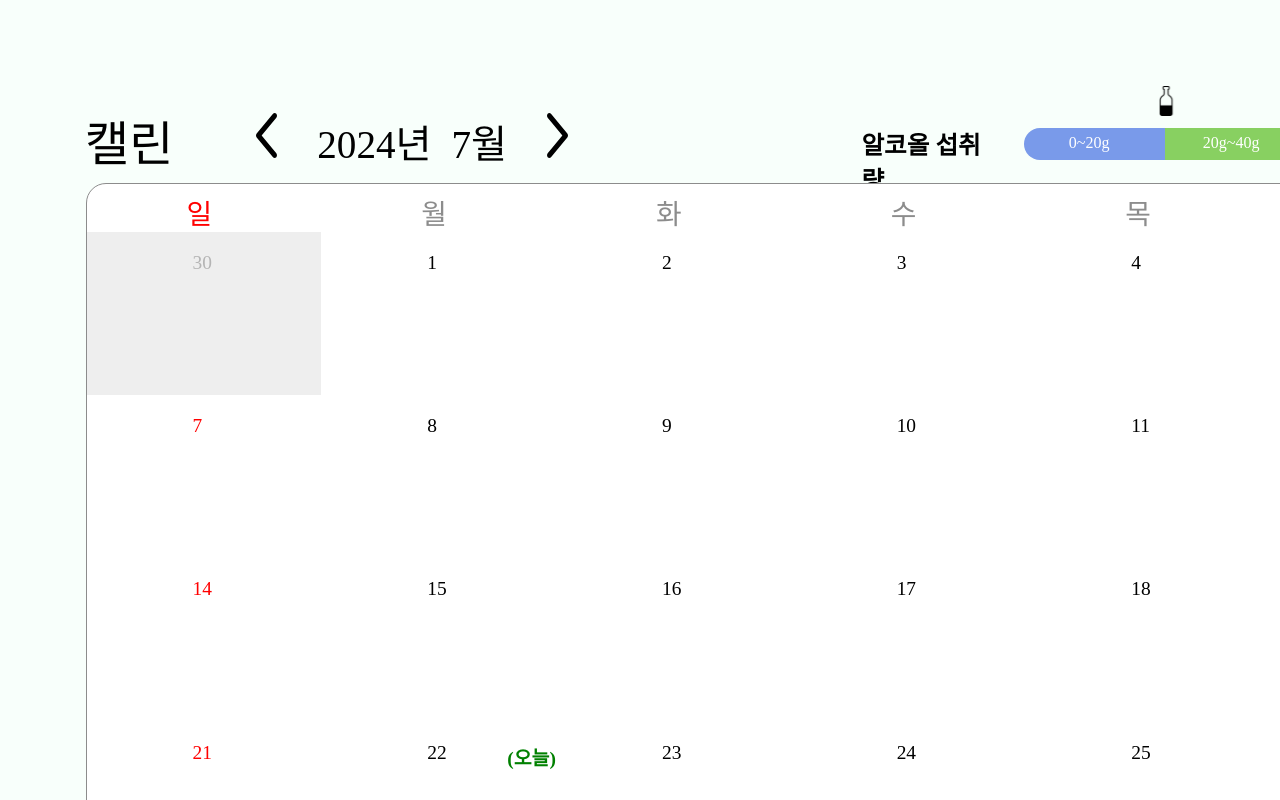
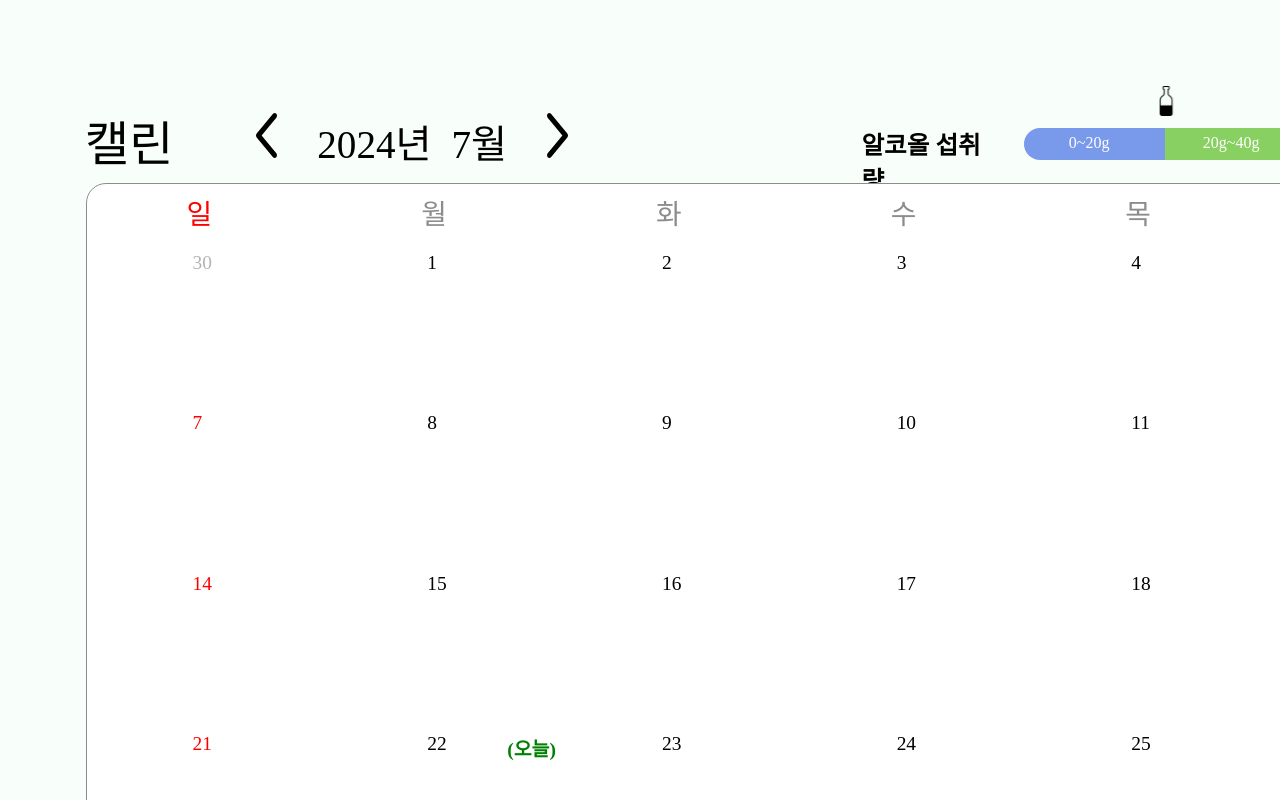
Before and after one commit to CheersTracker/CheersTracker_FE, a React (Create React App) app in the folder cheerstracker/: page /calender in a window 1280 px wide. Shown: the top 800 px of the page. Built offline with nearby package versions, Linux system fonts and the light colour scheme.

Commit message:
1차 업로드

```diff
--- a/cheerstracker/src/assets/scss/calender.scss
+++ b/cheerstracker/src/assets/scss/calender.scss
@@ -194,7 +194,7 @@ body {
                     .dateContainer {
                         display: grid;
                         grid-template-columns: repeat(7, 1fr);
-                        height: 823px;
+                        height: 809px;
                         font-size: 19.427px;
                         font-style: normal;
                         font-weight: 400;
@@ -210,7 +210,7 @@ body {
                             }
 
                             &.diffMonth {
-                                background-color: #EEEEEE;
+                                background-color: #fff;
                                 color: #B4B4B4;
                             }
                         }
--- a/cheerstracker/src/components/graphs/Amount.jsx
+++ b/cheerstracker/src/components/graphs/Amount.jsx
@@ -53,7 +53,7 @@ export default class Example extends PureComponent {
             stroke='#878787'
           />
           <Tooltip />
-          <ReferenceLine y={390} stroke="#799AEA" strokeDasharray="3 3" />
+          <ReferenceLine y={390} stroke="#799AEA"  />
           <Bar dataKey="num" fill="#BBCEFA" barSize={15} activeBar={<Rectangle fill="pink" stroke="blue" />} />
         </BarChart>
       </ResponsiveContainer>
--- a/cheerstracker/src/components/graphs/LastMonth.jsx
+++ b/cheerstracker/src/components/graphs/LastMonth.jsx
@@ -1,13 +1,13 @@
 import React from 'react';
 
-const DynamicWidthDiv = ({ value, maxValue }) => {
+const DynamicWidthDiv = ({ value, maxValue, color }) => {
   // 데이터 값에 따라 width를 계산
   const width = `${(value / maxValue) * 100 + 300}px`;
 
   return (
     <div style={{ display: 'flex', alignItems: 'center', marginLeft: '10px', marginTop: '36px', marginBottom: '2px' }}>
       <div
-        style={{ width, backgroundColor: 'color', height: '10px', transition: 'width 0.5s',
+        style={{ width, backgroundColor: `${color}`, height: '10px', transition: 'width 0.5s',
                 borderTopRightRadius: '5px', borderBottomRightRadius: '5px'}} />
       <span style={{ marginLeft: '10px', color: 'black'}}>{value}g</span>
     </div>
@@ -22,7 +22,7 @@ const Example = () => {
 
   return (
     <div>
-      <DynamicWidthDiv value={lastMonthData} maxValue={maxValue} color='#B4B4B4'/>
+      <DynamicWidthDiv value={lastMonthData} maxValue={maxValue} color='#B4B4B4' />
 
       <DynamicWidthDiv value={thisMonthData} maxValue={maxValue} color='#799AEA'/>
     </div>
--- a/cheerstracker/src/components/graphs/Several.jsx
+++ b/cheerstracker/src/components/graphs/Several.jsx
@@ -53,8 +53,8 @@ export default class Example extends PureComponent {
             stroke='#878787'
           />
           <Tooltip />
-          <ReferenceLine y={4} stroke="#BBCEFA" strokeDasharray="3 3" />
-          <ReferenceLine y={8} stroke="#BBCEFA" strokeDasharray="3 3" />
+          <ReferenceLine y={4} stroke="#BBCEFA"  />
+          <ReferenceLine y={8} stroke="#BBCEFA" />
           <Bar dataKey="num" fill="#BBCEFA" barSize={15} activeBar={<Rectangle fill="pink" stroke="blue" />} />
         </BarChart>
       </ResponsiveContainer>
```
